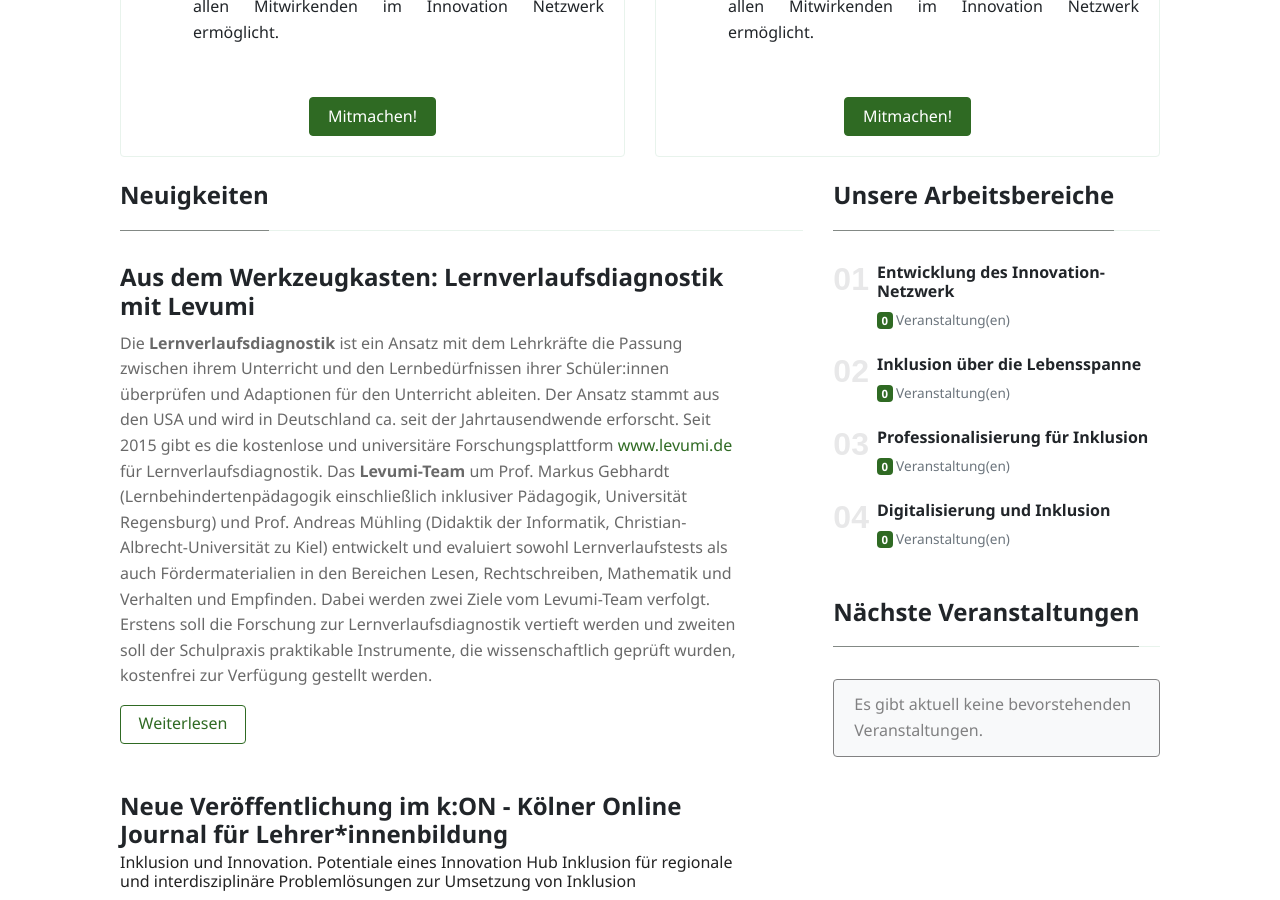
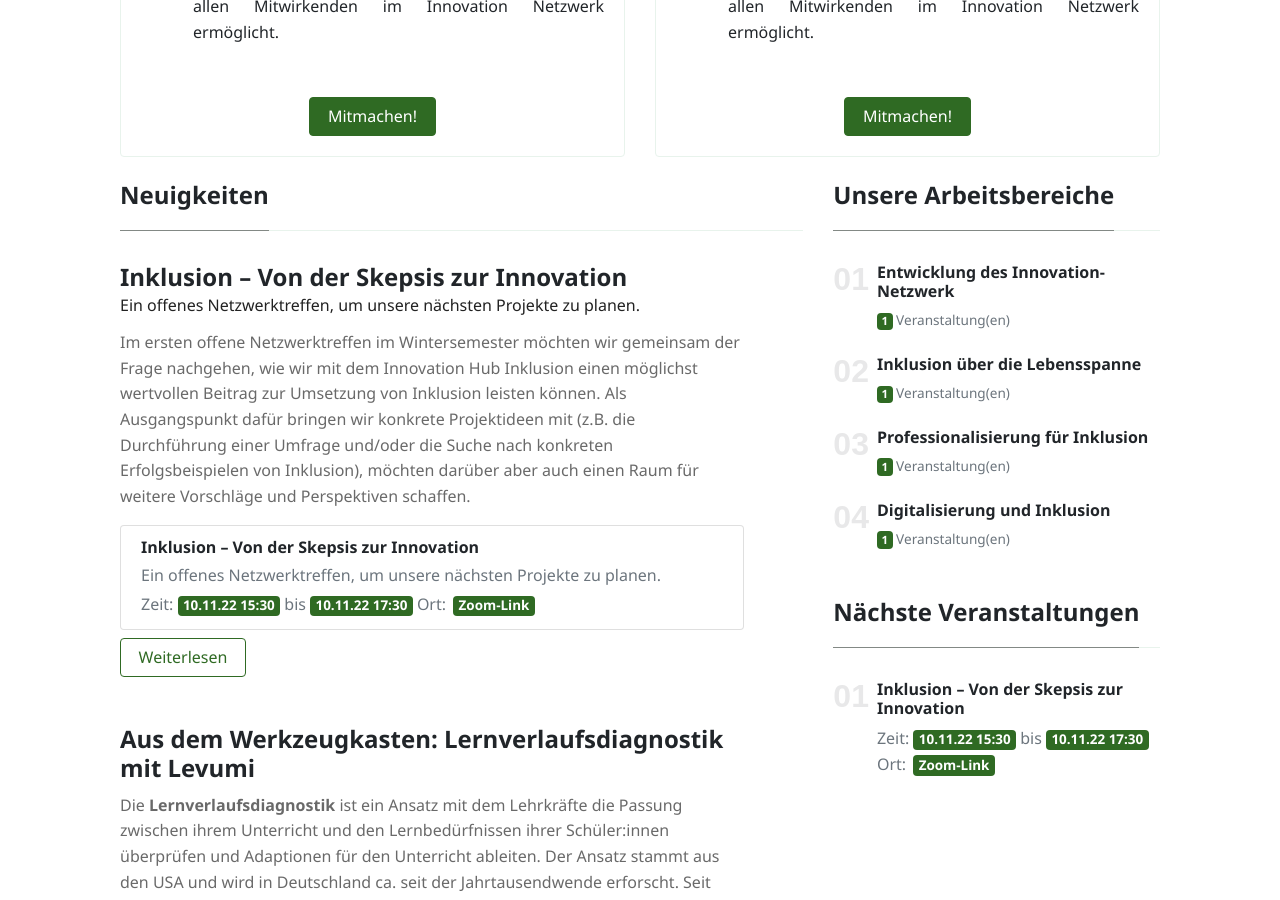
Before and after one commit to innovation-hub-inklusion/innovation-hub-inklusion.github.io, a Jekyll site: the page built from index.html, in a window 1280 px wide and 900 px high, scrolled down 1280 px. Built offline with Jekyll 4.4.1, drawn with Linux system fonts in a browser that asks for light colours; the list of posts is cut into pages by our own code; some of the changed text lies outside the part shown.

Commit message:
Add event and update layout

```diff
--- /dev/null
+++ b/_events/netzwerktreffen-nov-22.md
@@ -0,0 +1,20 @@
+---
+title: "Inklusion – Von der Skepsis zur Innovation"
+subtitle: Ein offenes Netzwerktreffen, um unsere nächsten Projekte zu planen.
+author: alex
+event_id: 20221110-NETZWERK
+event_date_start: 2022-11-10 15:30:00
+event_date_end: 2022-11-10 17:30:00
+event_location: "[Zoom-Link](https://uni-koeln.zoom.us/j/96256106440?pwd=Vlkvd2QrdXNGWFRLVW5Yay9qZCtmQT09)"
+workareas: [ AB-1, AB-2, AB-3, AB-4 ]
+projects: [ AG-THEMATIK, AG-METHODIK ]
+published: true
+---
+
+In diesem offenen Netzwerktreffen möchten wir gemeinsam der Frage nachgehen, wie wir mit dem Innovation Hub Inklusion einen möglichst wertvollen Beitrag zur Umsetzung von Inklusion leisten können. Als Ausgangspunkt dafür bringen wir konkrete Projektideen mit (z.B. die Durchführung einer Umfrage und/oder die Suche nach konkreten Erfolgsbeispielen von Inklusion), möchten darüber aber auch einen Raum für weitere Vorschläge und Perspektiven schaffen.
+
+**Für alle die den Innovation Hub Inklusion noch nicht so gut kennen:** Die Grundlage unserer bisherigen Überlegungen gründen auf der Überzeugung, dass Inklusion, verstanden als sozialer Innovationsprozess, systematisch unterstützt werden kann. Für weitere Details schaut gerne auch in unser vor kurzem veröffentlichtes [Konzeptpapier zum Innovation Hub Inklusion](https://journals.ub.uni-koeln.de/index.php/k_ON/article/view/1338).
+
+Für die Teilnahme an der Veranstaltung ist eine Anmeldung nicht zwingend erforderlich, wir bitten aber um eine [formlose Anmeldung per Email](mailto:sekretariat@inklusion.network) damit wir die Veranstaltung besser planen können.
+
+Die Veranstaltung wird zum Zweck der internen Nachbereitung aufgezeichnet.
--- a/_includes/card-post.html
+++ b/_includes/card-post.html
@@ -1,7 +1,7 @@
 <div class="card-post row">
 	<div class="{% if include.post.image %}col-xl-7{% else %}col-lg-11{% endif %}">
 		<h2 class="mb-1 h4 font-weight-bold">
-			<a class="text-dark" href="{{site.baseurl}}{{include.post.url}}">{{ include.post.title }}</a>
+			<a class="text-dark" href="{% if include.post.link_url != empty %}{{include.post.link_url}}{% else %}{{site.baseurl}}{{include.post.url}}{% endif %}">{{ include.post.title }}</a>
 		</h2>
 		{% if include.post.subtitle %}
 		<p class="subtitle">{{ include.post.subtitle }}</p>
@@ -13,10 +13,13 @@
 			{% include list-details-event.html events=include.post.events subtitle=true item_class="event-flat-style"%}
 		{% endif %}
 
-		{% include list-details-event.html events=include.post.events subtitle=true item_class="event-flat-style"%}
-
 		{% if include.post.short_post != true %}
-			<a class="btn btn-outline-primary " href="{{site.baseurl}}{{include.post.url}}">Weiterlesen</a>
+			<a class="btn btn-outline-primary " href="
+			{% if include.post.link_url != empty %}
+				{{include.post.link_url}}
+			{% else %}
+				{{site.baseurl}}{{include.post.url}}
+			{% endif %}">Weiterlesen</a>
 		{% endif %}
 	</div>
 {% if include.post.image %}
--- a/_includes/details-event.html
+++ b/_includes/details-event.html
@@ -12,8 +12,3 @@
 <div class="text-muted event-location">
     Ort: <span class="badge badge-primary text-white">{{include.event.event_location | markdownify }}</span>
 </div>
-{% if include.workareas and include.event.workareas %}
-    <div class="text-muted mt-2 small">
-        Arbeitsbereiche: {% include list-workareas.html workareas=include.event.workareas %}
-    </div>
-{% endif %}
--- a/_includes/list-details-event.html
+++ b/_includes/list-details-event.html
@@ -1,4 +1,4 @@
-<div class="list-group">
+<div class="list-group mb-2">
     {% for event in site.events %}
         {% if include.events contains event.event_id %}
             <div class="list-group-item {{include.item_class}}">
--- /dev/null
+++ b/_posts/2022-10-27-veranstaltung-skepsis-zu-innovation.md
@@ -0,0 +1,11 @@
+---
+title:  Inklusion – Von der Skepsis zur Innovation
+subtitle: Ein offenes Netzwerktreffen, um unsere nächsten Projekte zu planen.
+author: alex
+workareas: [ AB-1, AB-2, AB-3, AB-4 ]
+projects: [ AG-THEMATIK, AG-METHODIK ]
+events: [20221110-NETZWERK]
+link_url: /events/netzwerktreffen-nov-22
+---
+
+Im ersten offene Netzwerktreffen im Wintersemester möchten wir gemeinsam der Frage nachgehen, wie wir mit dem Innovation Hub Inklusion einen möglichst wertvollen Beitrag zur Umsetzung von Inklusion leisten können. Als Ausgangspunkt dafür bringen wir konkrete Projektideen mit (z.B. die Durchführung einer Umfrage und/oder die Suche nach konkreten Erfolgsbeispielen von Inklusion), möchten darüber aber auch einen Raum für weitere Vorschläge und Perspektiven schaffen.
```
